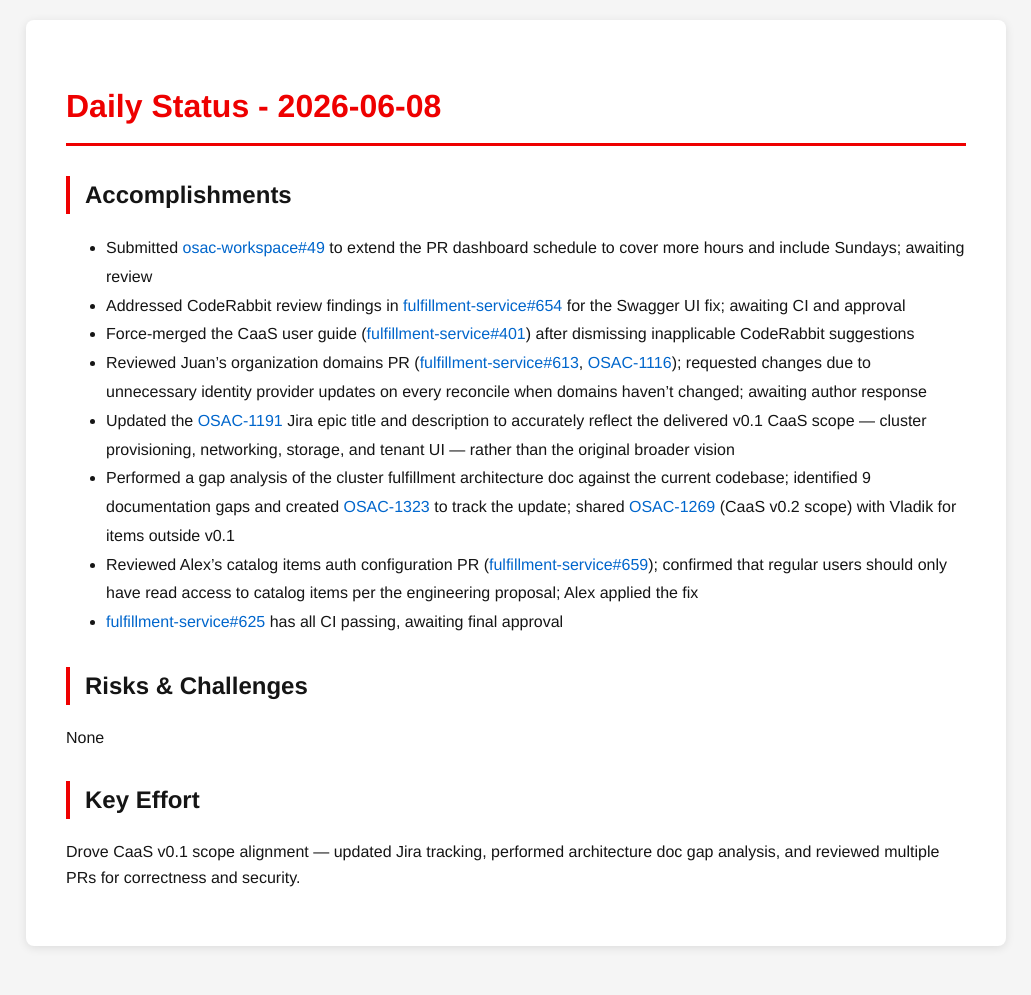
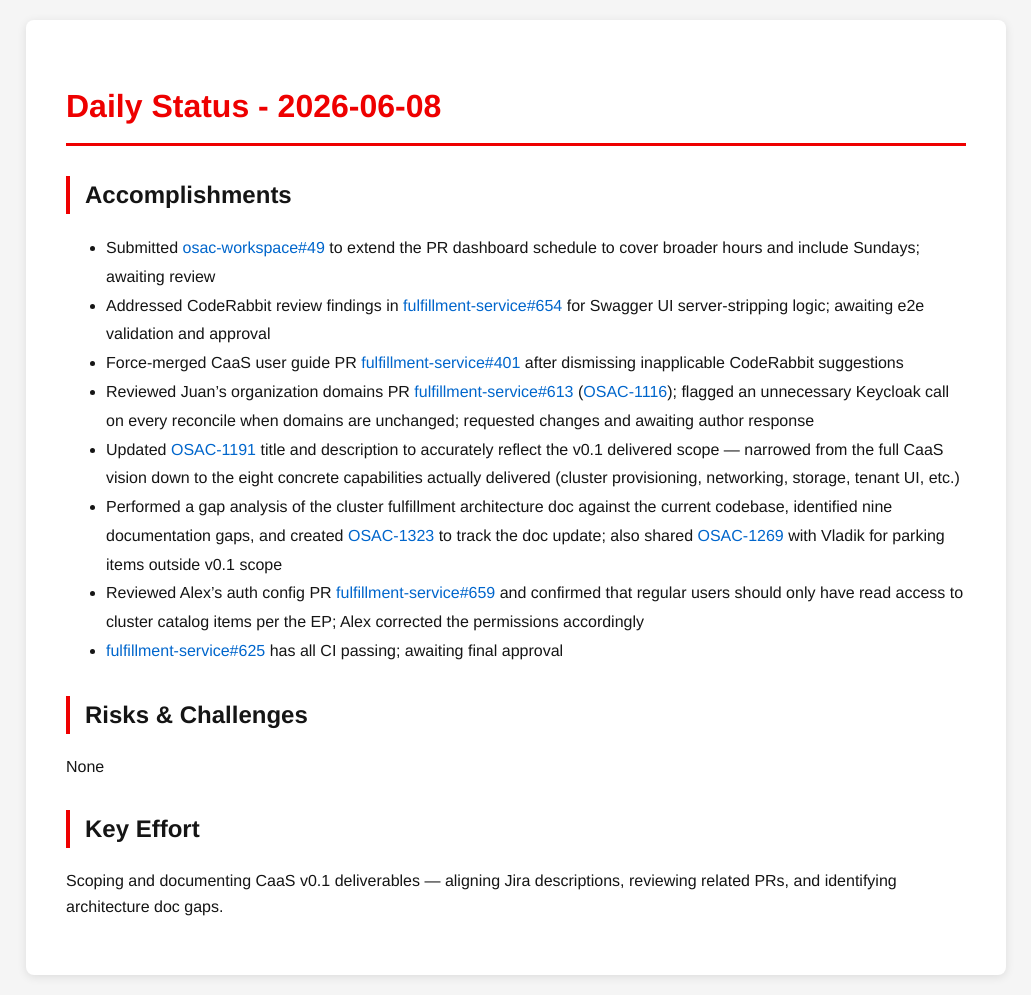
Before and after one commit to tzvatot/daily-status, a Jekyll site: the page built from 2026-06-08.md, in a window 1280 px wide. Shown: the whole page, without its empty margins (124-1155 px from the left). Built offline with Jekyll 4.4.1, drawn with Linux system fonts in a browser that asks for light colours; before the commit the page ends 966 px from its top, so only the background shows below that.

Commit message:
Daily status update - 2026-06-08

```diff
--- a/2026-06-08.md
+++ b/2026-06-08.md
@@ -7,17 +7,17 @@
 # Daily Status - 2026-06-08
 
 ## Accomplishments
-- Submitted [osac-workspace#49](https://github.com/osac-project/osac-workspace/pull/49) to extend the PR dashboard schedule to cover more hours and include Sundays; awaiting review
-- Addressed CodeRabbit review findings in [fulfillment-service#654](https://github.com/osac-project/fulfillment-service/pull/654) for the Swagger UI fix; awaiting CI and approval
-- Force-merged the CaaS user guide ([fulfillment-service#401](https://github.com/osac-project/fulfillment-service/pull/401)) after dismissing inapplicable CodeRabbit suggestions
-- Reviewed Juan's organization domains PR ([fulfillment-service#613](https://github.com/osac-project/fulfillment-service/pull/613), [OSAC-1116](https://redhat.atlassian.net/browse/OSAC-1116)); requested changes due to unnecessary identity provider updates on every reconcile when domains haven't changed; awaiting author response
-- Updated the [OSAC-1191](https://redhat.atlassian.net/browse/OSAC-1191) Jira epic title and description to accurately reflect the delivered v0.1 CaaS scope — cluster provisioning, networking, storage, and tenant UI — rather than the original broader vision
-- Performed a gap analysis of the cluster fulfillment architecture doc against the current codebase; identified 9 documentation gaps and created [OSAC-1323](https://redhat.atlassian.net/browse/OSAC-1323) to track the update; shared [OSAC-1269](https://redhat.atlassian.net/browse/OSAC-1269) (CaaS v0.2 scope) with Vladik for items outside v0.1
-- Reviewed Alex's catalog items auth configuration PR ([fulfillment-service#659](https://github.com/osac-project/fulfillment-service/pull/659)); confirmed that regular users should only have read access to catalog items per the engineering proposal; Alex applied the fix
-- [fulfillment-service#625](https://github.com/osac-project/fulfillment-service/pull/625) has all CI passing, awaiting final approval
+- Submitted [osac-workspace#49](https://github.com/osac-project/osac-workspace/pull/49) to extend the PR dashboard schedule to cover broader hours and include Sundays; awaiting review
+- Addressed CodeRabbit review findings in [fulfillment-service#654](https://github.com/osac-project/fulfillment-service/pull/654) for Swagger UI server-stripping logic; awaiting e2e validation and approval
+- Force-merged CaaS user guide PR [fulfillment-service#401](https://github.com/osac-project/fulfillment-service/pull/401) after dismissing inapplicable CodeRabbit suggestions
+- Reviewed Juan's organization domains PR [fulfillment-service#613](https://github.com/osac-project/fulfillment-service/pull/613) ([OSAC-1116](https://redhat.atlassian.net/browse/OSAC-1116)); flagged an unnecessary Keycloak call on every reconcile when domains are unchanged; requested changes and awaiting author response
+- Updated [OSAC-1191](https://redhat.atlassian.net/browse/OSAC-1191) title and description to accurately reflect the v0.1 delivered scope — narrowed from the full CaaS vision down to the eight concrete capabilities actually delivered (cluster provisioning, networking, storage, tenant UI, etc.)
+- Performed a gap analysis of the cluster fulfillment architecture doc against the current codebase, identified nine documentation gaps, and created [OSAC-1323](https://redhat.atlassian.net/browse/OSAC-1323) to track the doc update; also shared [OSAC-1269](https://redhat.atlassian.net/browse/OSAC-1269) with Vladik for parking items outside v0.1 scope
+- Reviewed Alex's auth config PR [fulfillment-service#659](https://github.com/osac-project/fulfillment-service/pull/659) and confirmed that regular users should only have read access to cluster catalog items per the EP; Alex corrected the permissions accordingly
+- [fulfillment-service#625](https://github.com/osac-project/fulfillment-service/pull/625) has all CI passing; awaiting final approval
 
 ## Risks & Challenges
 None
 
 ## Key Effort
-Drove CaaS v0.1 scope alignment — updated Jira tracking, performed architecture doc gap analysis, and reviewed multiple PRs for correctness and security.
+Scoping and documenting CaaS v0.1 deliverables — aligning Jira descriptions, reviewing related PRs, and identifying architecture doc gaps.
```
